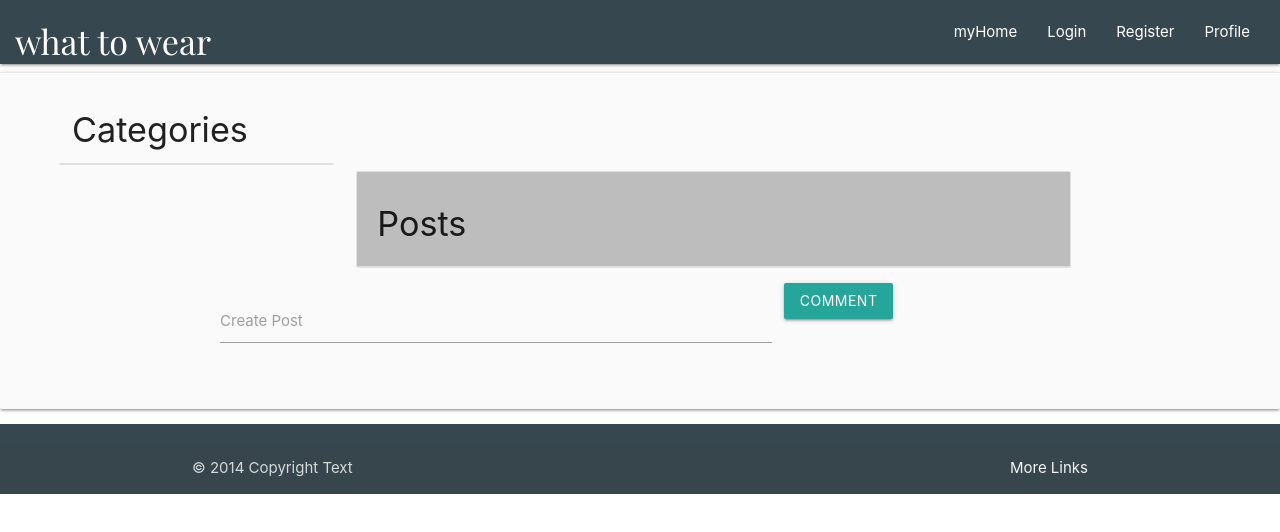
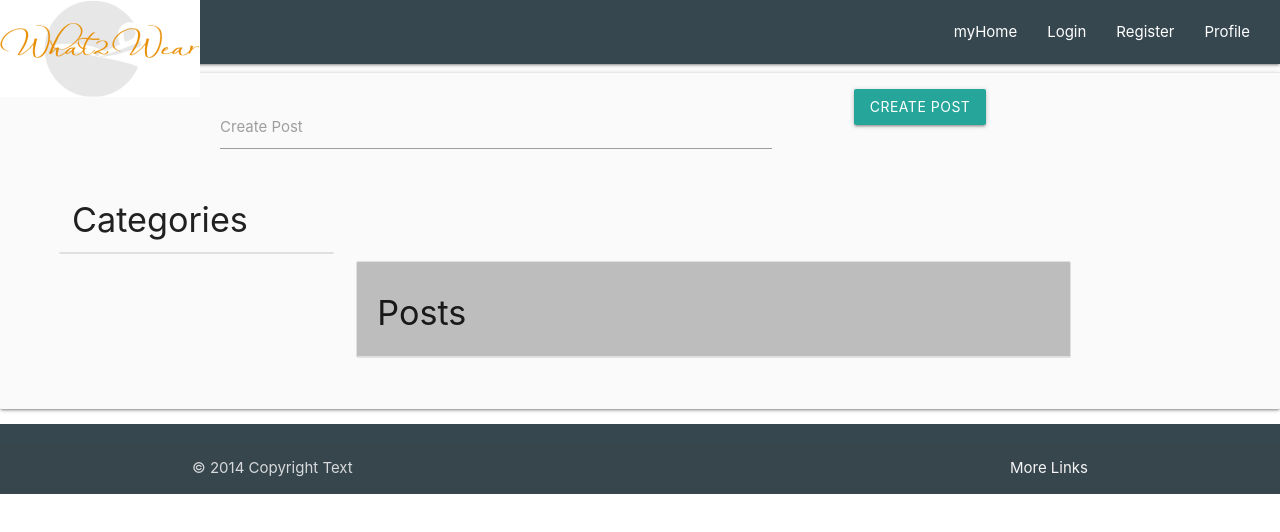
Before and after one commit to andela-borazulume/meanStackProject, a website: page public/index.html in a window 1280 px wide. Drawn offline with nearby package versions, Linux system fonts and the light colour scheme; no server answers; some icons are missing.

Commit message:
fixing category post on heroku

```diff
--- a/app/routes/userRoute.js
+++ b/app/routes/userRoute.js
@@ -27,7 +27,7 @@ module.exports = function(app) {
 
   router.route('/users/:user_id'). /* to find, update and delete a particular user */
   get(user.getUserById).
-  put(user.requiresLogin, user.updateUser).
+  put( user.updateUser).
   delete(user.deleteUser);
 
   router.route('/users/:user_id/categories/:category_id/posts').
--- a/public/css/fashion.css
+++ b/public/css/fashion.css
@@ -13,7 +13,7 @@
 }
 #heading {
 	font-family: 'Playfair Display', serif;
-	padding-left: 15px;
+	padding-left: 0px;
 }
 #heading2 {
 font-family: 'Playfair Display', serif;
@@ -52,6 +52,15 @@ i{
 	border-bottom: 4px solid;
 
 }
+
+#postBtn {
+	margin-left: 5em;
+}
+
+/*#post {
+	width: 4em;
+	height: 4em;
+}*/
 /*.collection-header{
 	height: 2px;
 	width: 2px;
--- a/public/index.html
+++ b/public/index.html
@@ -12,7 +12,7 @@
   <div class="navbar-fixed">
     <nav class="  blue-grey darken-3">
       <div class="nav-wrapper">
-        <a href="#" class="brand-logo" id="heading"><h4>what to wear</h4></a>
+        <a href="#" class="brand-logo" id="heading" id="img"><img ng-src="../images/lekan.jpg"></a>
         <ul id="nav-mobile" class="right hide-on-med-and-down">
          <li><a href="#/home">{{isLoggedin}}myHome</a></li>
           <li><a href="#/login">Login</a></li>
@@ -31,23 +31,7 @@
   </div>
     <div ng-view=""></div>
     <footer class="page-footer blue-grey darken-3">
-     <!--  <div class="container">
-        <div class="row">
-          <div class="col l6 s12">
-            <h5 class="white-text">Footer Content</h5>
-            <p class="grey-text text-lighten-4">You can use rows and columns here to organize your footer content.</p>
-          </div>
-          <div class="col l4 offset-l2 s12">
-            <h5 class="white-text">Links</h5>
-            <ul>
-              <li><a class="grey-text text-lighten-3" href="#!">Link 1</a></li>
-              <li><a class="grey-text text-lighten-3" href="#!">Link 2</a></li>
-              <li><a class="grey-text text-lighten-3" href="#!">Link 3</a></li>
-              <li><a class="grey-text text-lighten-3" href="#!">Link 4</a></li>
-            </ul>
-          </div>
-        </div>
-      </div> -->
+
       <div class="footer-copyright">
         <div class="container">
           © 2014 Copyright Text
--- a/public/views/home.html
+++ b/public/views/home.html
@@ -4,6 +4,16 @@
           <div class="card-action">
               <div class="container">
                   <div class="row">
+                  <div id="post">
+                      <form class="col s12" ng-submit="createPost(categoryId)">
+                          <div class="input-field col s8">
+                              <textarea id="textarea1" class="materialize-textarea" data-ng-model="categorypost.posts"></textarea>
+                              <label for="textarea1">Create Post</label>
+                          </div>
+                          <input type="submit" value="create post" class="waves-effect waves-light btn" id="postBtn">
+                      </form>
+                      </div>
+
                       <div class="col s12 m3 l2">
                           <h4 id="reduce">Categories</h4>
                           <div id="adjust1">
@@ -22,7 +32,6 @@
                                   <h6>{{item.posts}}</h6>
                                   <br>
                                   <h6><b>comments</b></h6>
-
                                   <!-- <ul><li>{{addcomm}}</li></ul> -->
                                   <ul class="collection with-header">
                                       <li class="collection-item" ng-repeat="item in item.comments"><b>{{item.comments}}</b></li>
@@ -40,15 +49,6 @@
                               </li>
                           </ul>
                       </div>
-
-                        <form class="col s12" ng-submit="createPost(categoryId)">
-                        <div class="input-field col s8">
-                            <textarea id="textarea1" class="materialize-textarea" data-ng-model="categorypost.posts"></textarea>
-                            <label for="textarea1">Create Post</label>
-                        </div>
-                         <input type="submit" value="comment" class="waves-effect waves-light btn">
-
-                        </form>
                   </div>
               </div>
           </div>
```
Also changed, not shown: lekan.jpg (added), public/images/lekan.jpg (added). Lines whose indentation alone changed are shown as unchanged.
